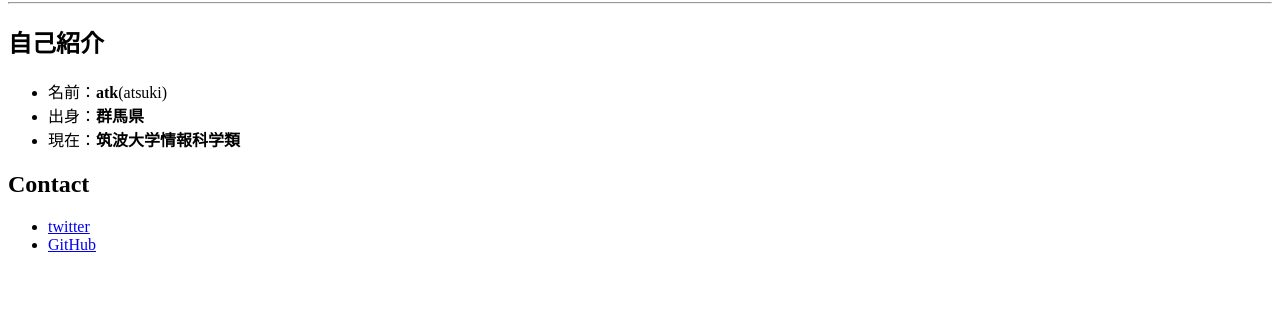
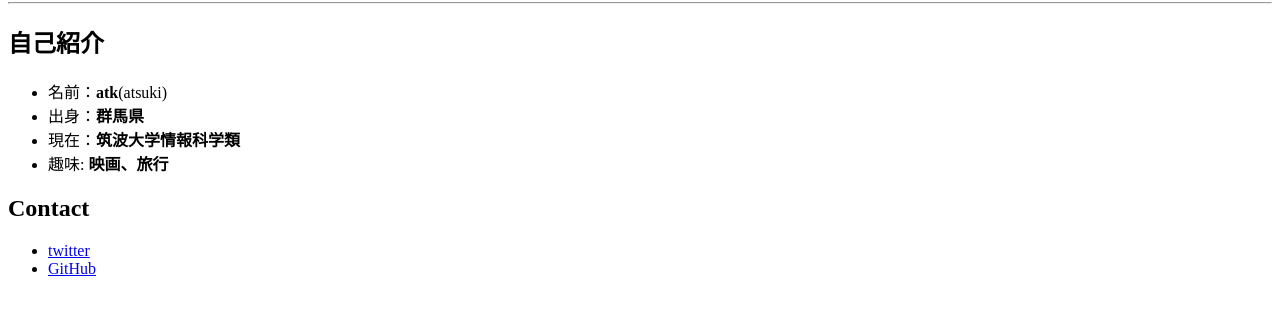
Before and after one commit to 5atk6/5atk6.github.io, a plain HTML site: page index.html in a window 1280 px wide. Shown: the part 87-402 px from the top of the page. Drawn offline with Linux system fonts and the light colour scheme.

Commit message:
趣味追加

```diff
--- a/index.html
+++ b/index.html
@@ -13,6 +13,7 @@
 			<li>名前：<b>atk</b>(atsuki)</li>
 			<li>出身：<b>群馬県</b></li>
 			<li>現在：<b>筑波大学情報科学類</b></li>
+			<li>趣味: <b>映画、旅行</b></li>
 		</ul>
 
 		<h2>Contact</h2>
```
